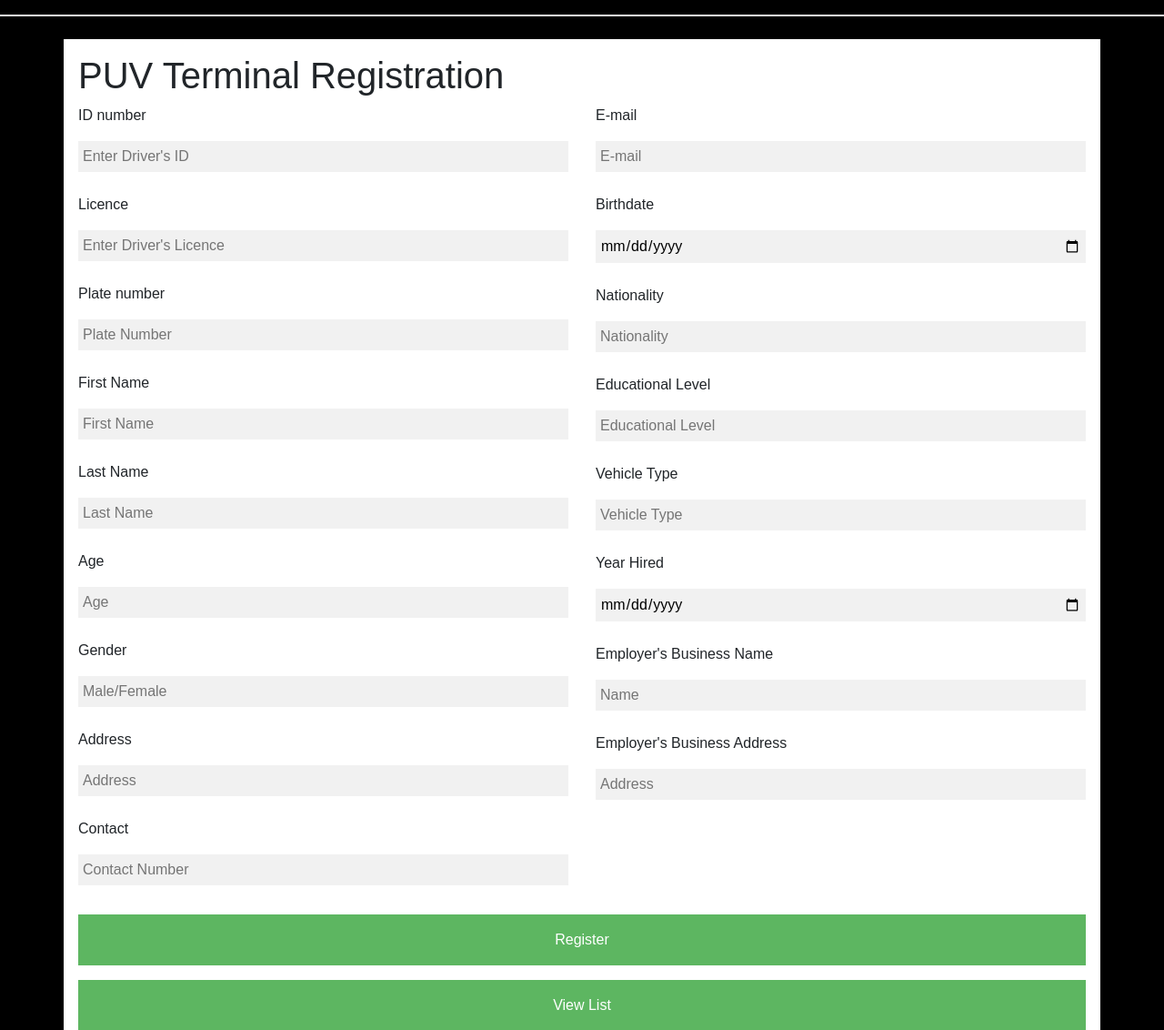
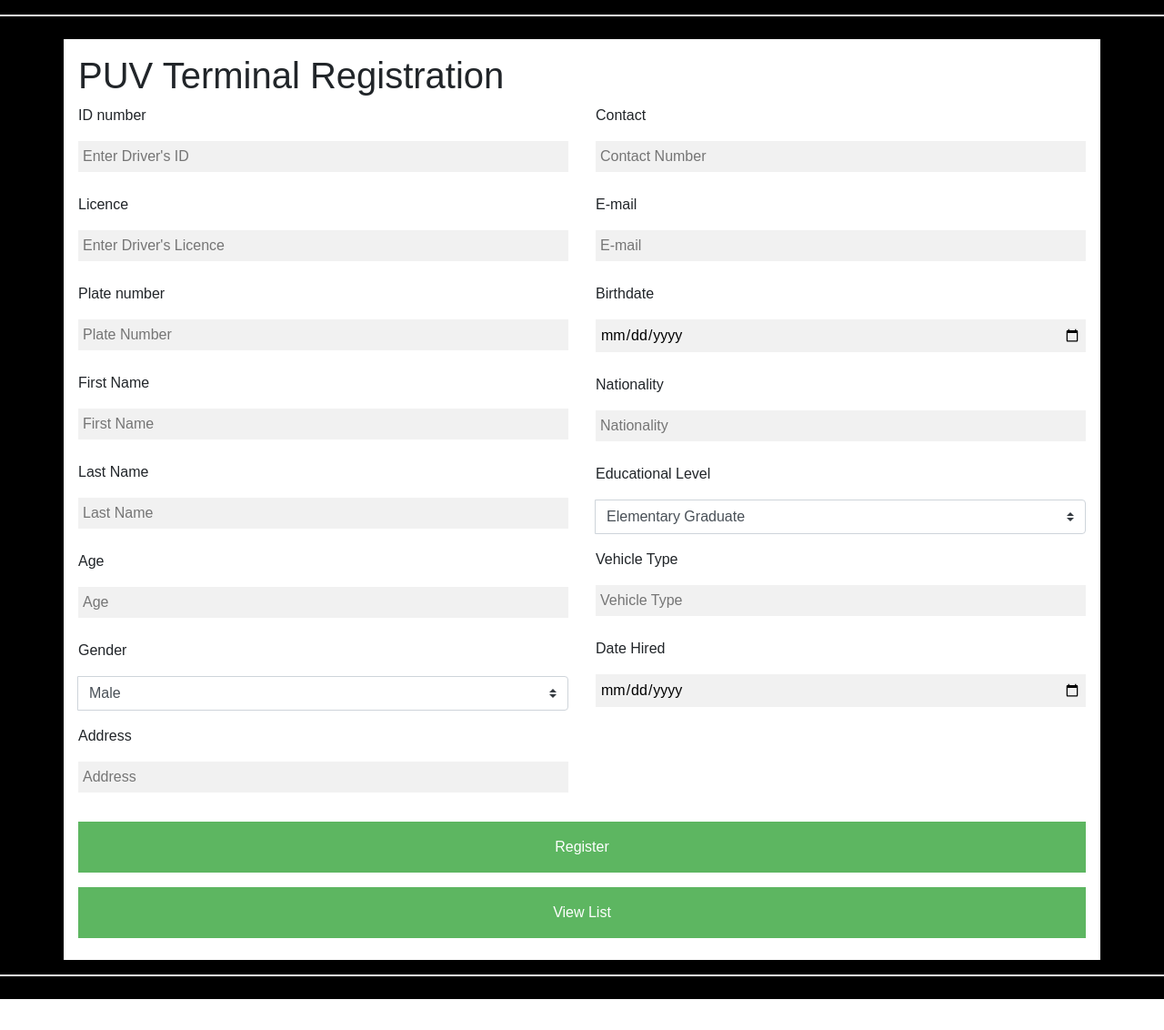
Before and after one commit to johnzaniah/Thesis-Project, a PHP site: page / in a window 1280 px wide. Shown: the top 1132 px of the page at 91% size. After the commit the page ends 1098 px from the top, so only its background shows below. Run offline with PHP 8.4, Linux system fonts and the light colour scheme.

Commit message:
Added Choices for Gender and Edu Level

```diff
--- a/thesismain/index.php
+++ b/thesismain/index.php
@@ -89,16 +89,22 @@
                         <input type="text" placeholder="Age" name="age" autocomplete="off" required>
                         <br><br>
                         <p>Gender</p>
-                        <input type="text" placeholder="Male/Female" name="gender" autocomplete="off" required>
-                        <br><br>
+                        <div class="input-group mb-3">
+                            <div class="input-group-prepend">
+                            </div>
+                            <select class="custom-select" id="inputGroupSelect01" name="gender">
+                                <option value="Male">Male</option>
+                                <option value="Female">Female</option>
+                            </select>
+                        </div>
                         <p>Address</p>
                         <input type="text" placeholder="Address" name="address" autocomplete="off" required>
                         <br><br>
+                    </div>
+                    <div class="col-sm">
                         <p>Contact</p>
                         <input type="text" placeholder="Contact Number" name="contact" autocomplete="off" required>
                         <br><br>
-                    </div>
-                    <div class="col-sm">
                         <p>E-mail</p>
                         <input type="text" placeholder="E-mail" name="email" autocomplete="off">
                         <br><br>
@@ -109,19 +115,20 @@
                         <input type="text" placeholder="Nationality" name="nationality" autocomplete="off" required>
                         <br><br>
                         <p>Educational Level</p>
-                        <input type="text" placeholder="Educational Level" name="edulevel" autocomplete="off" required>
-                        <br><br>
+                        <div class="input-group mb-3">
+                            <div class="input-group-prepend">
+                            </div>
+                            <select class="custom-select" id="inputGroupSelect01" name="edulevel">
+                                <option value="Elementary Graduate">Elementary Graduate</option>
+                                <option value="Highschool Graduate">Highschool Graduate</option>
+                                <option value="College Graduate">College Graduate</option>
+                            </select>
+                        </div>
                         <p>Vehicle Type</p>
                         <input type="text" placeholder="Vehicle Type" name="vehicletype" autocomplete="off" required>
                         <br><br>
-                        <p>Year Hired</p>
-                        <input type="date" placeholder="Year Hired" name="yrhired" autocomplete="off" required>
-                        <br><br>
-                        <p>Employer's Business Name</p>
-                        <input type="text" placeholder="Name" name="empname" autocomplete="off" required>
-                        <br><br>
-                        <p>Employer's Business Address</p>
-                        <input type="text" placeholder="Address" name="empadd" autocomplete="off" required>
+                        <p>Date Hired</p>
+                        <input type="date" placeholder="Date Hired" name="yrhired" autocomplete="off" required>
                         <br><br>
                     </div>
                 </div>
```
